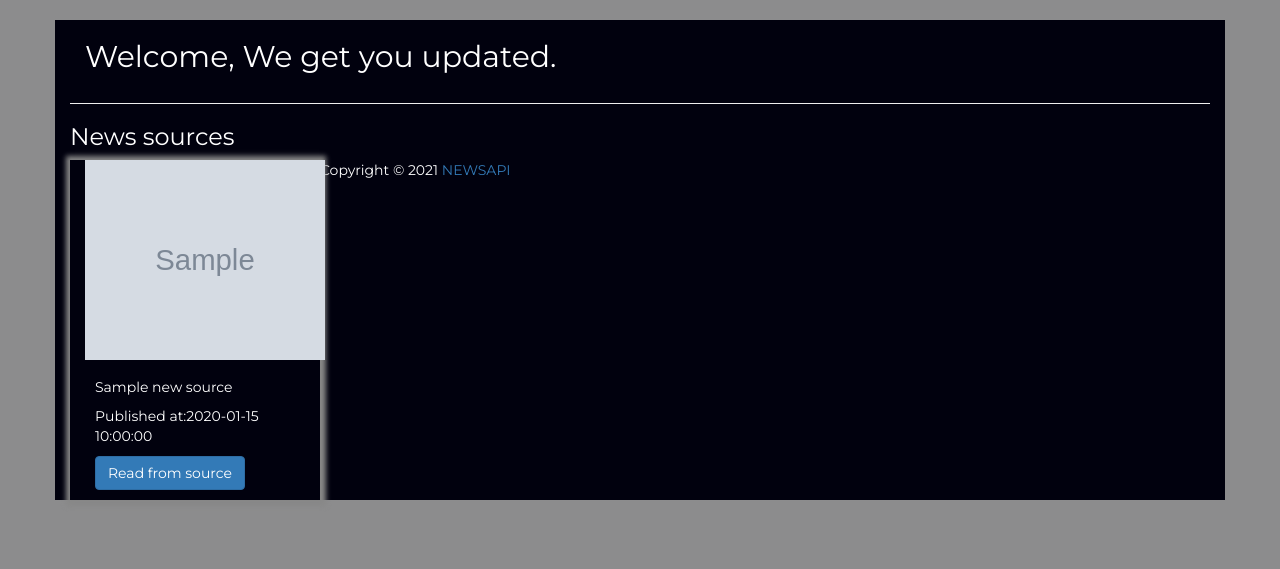
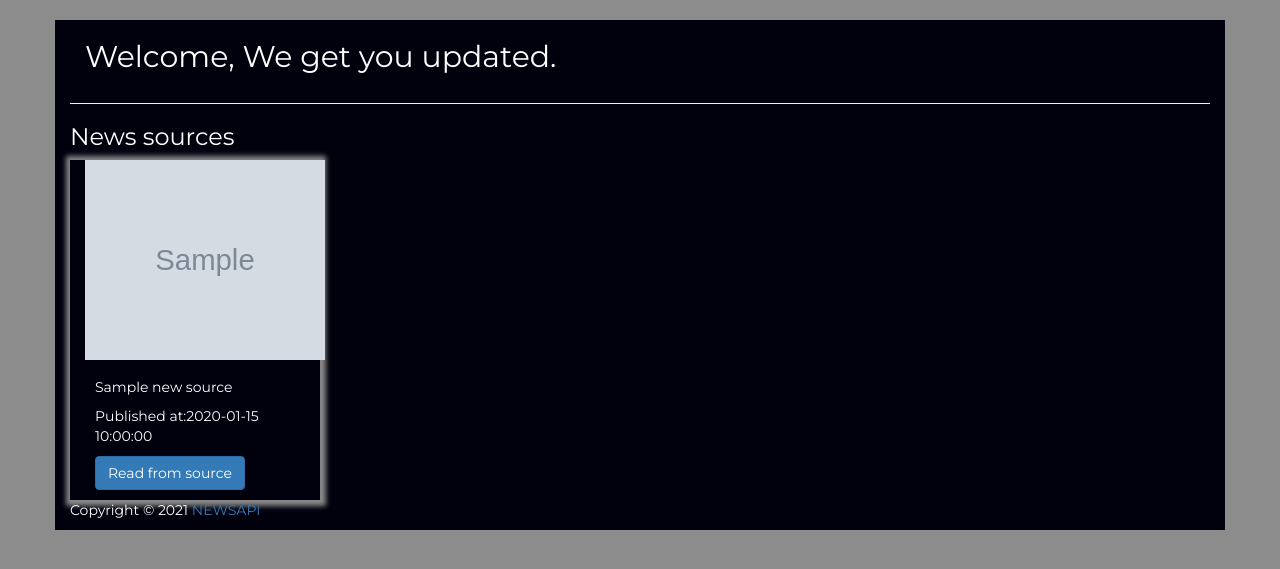
Before and after one commit to Rubyroy12/news-api, a Flask app: template app/templates/index.html in a window 1280 px wide. Shown: the part 52-621 px from the top of the page. Run offline with Flask 2, Linux system fonts and the light colour scheme; the template is opened without the code that fills it: most values are stand-ins (such as "Sample title", 1, 10 or a date in 2020); grey boxes marked "Sample" are stand-in pictures; some libraries are stand-ins or nearby versions.

Commit message:
style footer

```diff
--- a/app/templates/index.html
+++ b/app/templates/index.html
@@ -34,10 +34,14 @@
   </div>
 
   <div class="row">
+    <div class="col-md-12 d d-flex justify-content-center">
       <div class="card-footer">
         <p>Copyright &copy; 2021 <a href="https://newsapi.org/">NEWSAPI</a></p>
 
       </div>
+
+    </div>
+
   </div>
 
 
```
Lines whose indentation alone changed are shown as unchanged.
